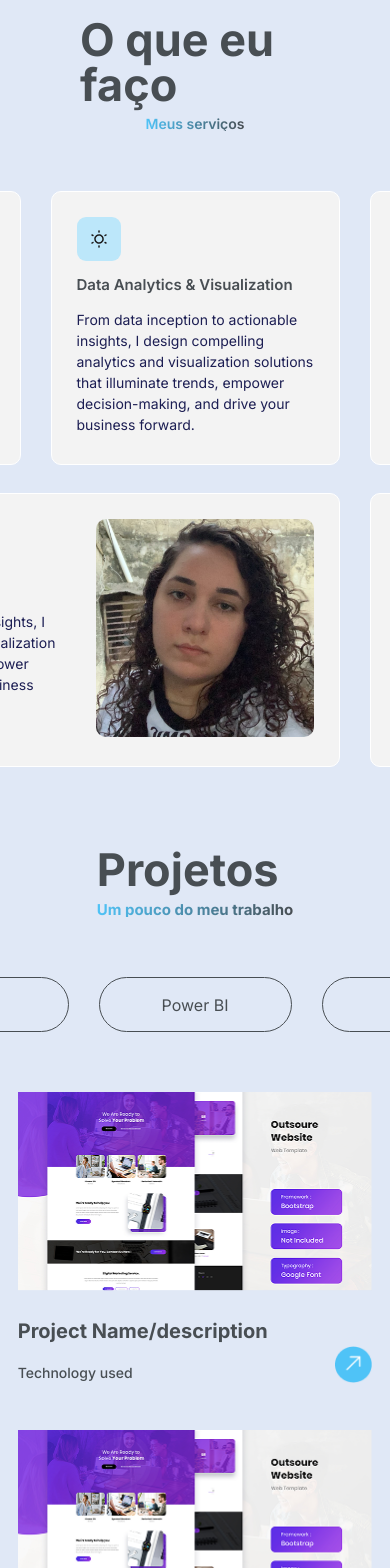
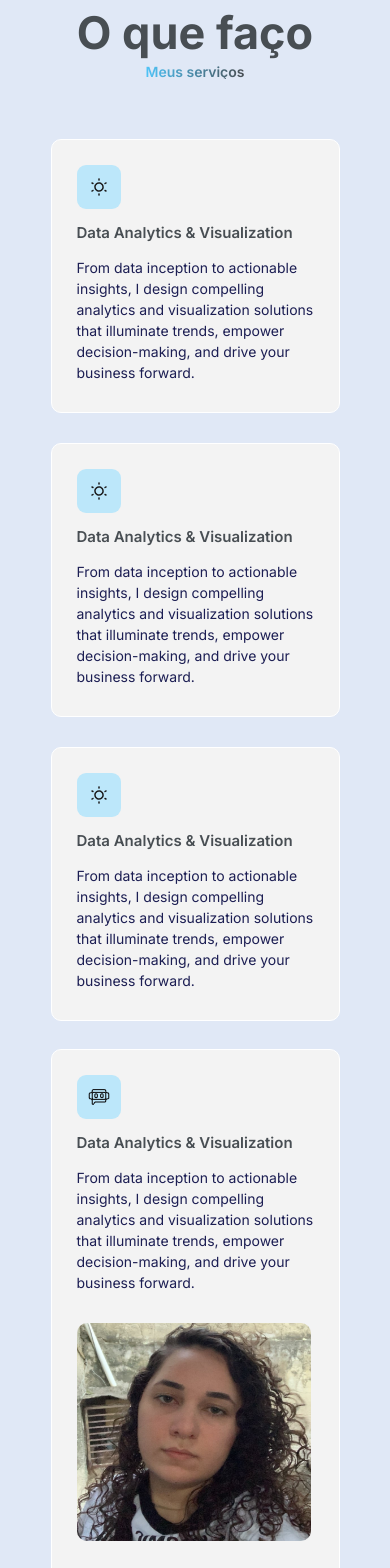
Before and after one commit to yasminmcedo11/portfolio, a Next.js app: page / in a window 390 px wide. Shown: the part 1820-3388 px from the top of the page. Built offline with nearby package versions, Linux system fonts and the light colour scheme.

Commit message:
feat: adicionando responsividade da secao Servicos

```diff
--- a/src/components/CardServico/Card.module.css
+++ b/src/components/CardServico/Card.module.css
@@ -64,3 +64,13 @@
     height: 218px;
     border-radius: 10px;
 }
+
+@media (max-width: 500px) {
+    .container {
+        flex-direction: column;
+    }
+    .comFoto {
+        width: 289px;
+        height: 531px;
+    }
+}
--- a/src/components/Servicos/index.tsx
+++ b/src/components/Servicos/index.tsx
@@ -5,7 +5,7 @@ export default function Servicos() {
     return (
         <section className={styles.section}>
             <div className={styles.titulo}>
-                <h2>O que eu faço</h2>
+                <h2>O que faço</h2>
                 <h3>Meus serviços</h3>
             </div>
             <div className={styles.container}>
--- a/src/components/Servicos/styles.module.css
+++ b/src/components/Servicos/styles.module.css
@@ -4,7 +4,7 @@
     display: flex;
     flex-direction: column;
     align-items: center;
-    margin: 5rem;
+    margin: 1.5625rem 4.375rem;
     gap: 3.75rem;
 }
 
@@ -48,3 +48,13 @@
     flex-direction: row;
     gap: 1.875rem;
 }
+
+@media (max-width: 500px) {
+    .section {
+        margin: 4.5625rem 2.5rem;
+    }
+
+    .container > div {
+        flex-direction: column;
+    }
+}
```
